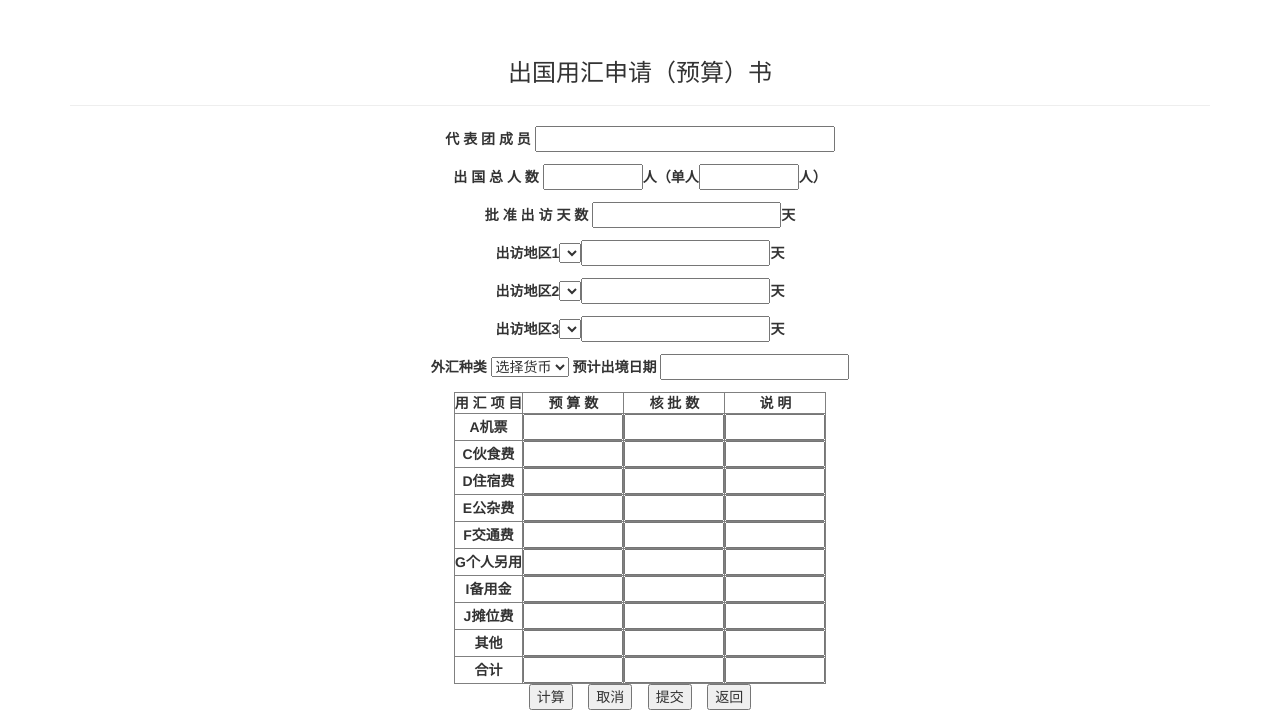
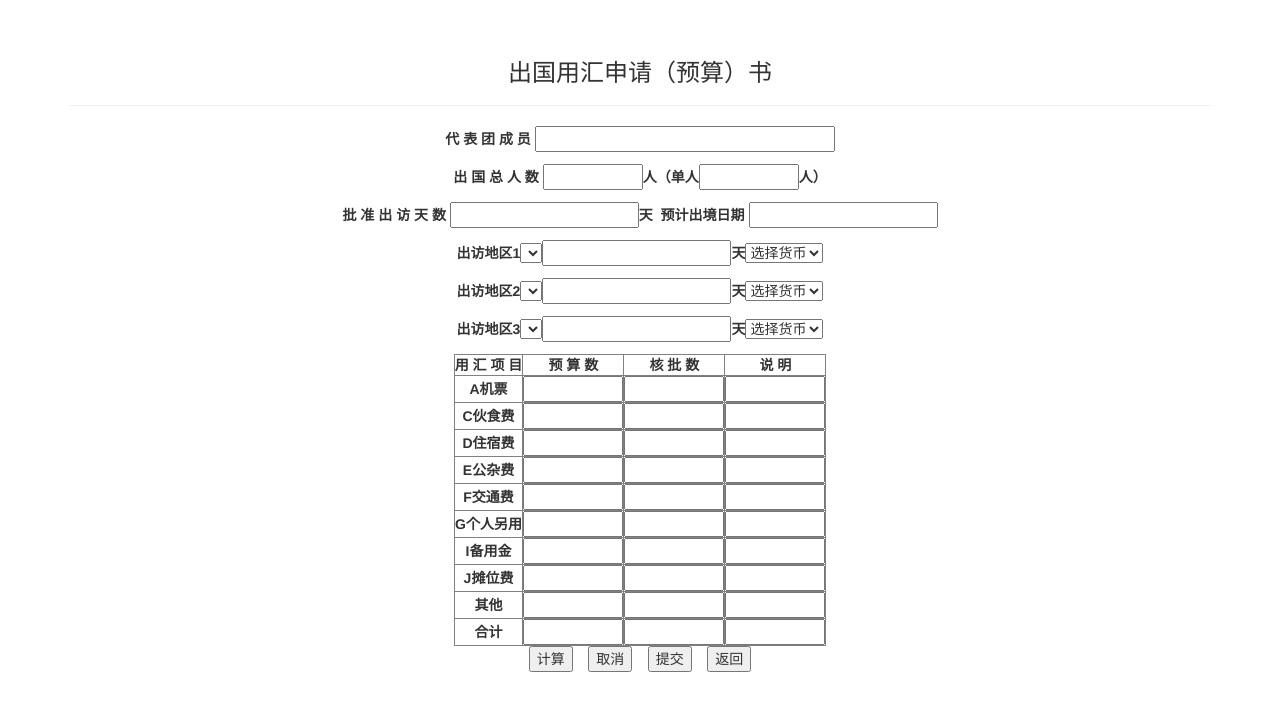
Before and after one commit to butter007/travelabord, a Python web app: template app/templates/add01.html in a window 1280 px wide. Shown: the part 52-776 px from the top of the page. Run offline with Jinja, Linux system fonts and the light colour scheme; the template is opened without the code that fills it, so the values that code supplies are empty; some libraries are stand-ins or nearby versions.

Commit message:
验证页面数据合理性2

```diff
--- a/app/templates/add01.html
+++ b/app/templates/add01.html
@@ -14,23 +14,37 @@
 </div>
 <form action="{{ url_for('main.addexecute') }}" method="post">
 <div align="center">
-    <p><label>代&nbsp;表&nbsp;团&nbsp;成&nbsp;员&nbsp;</label><input style="width: 300px" name="peoplesname" id="peoplesname"></p>
+    <p><label>代&nbsp;表&nbsp;团&nbsp;成&nbsp;员&nbsp;</label><input style="width: 300px" name="peoplesname" id="peoplesname"><font hidden color="red" id="peopleinfo"><span>1</span></font></p>
     <p><label>出&nbsp;国&nbsp;总&nbsp;人&nbsp;数&nbsp;</label><input style="width: 100px" id="peoples" name="peoples"><label>人</label><label>（单人</label><input style="width: 100px" name="single" id="single"><label>人）</label></p>
-    <p><label>批&nbsp;准&nbsp;出&nbsp;访&nbsp;天&nbsp;数&nbsp;</label><input id="days" name="days"><label>天</label></p>
-    <p><label>出访地区1</label><select name="area1"  id="area1"></select><input name="area1days"><label>天</label></p>
-    <p><label>出访地区2</label><select name="area2"  id="area2"></select><input name="area2days"><label>天</label></p>
-    <p><label>出访地区3</label><select name="area3"  id="area3"></select><input name="area3days"><label>天</label> </p>
-    <p><label>外汇种类</label>
-        <select name="cashtype" id="cashtype">
+    <p><label>批&nbsp;准&nbsp;出&nbsp;访&nbsp;天&nbsp;数&nbsp;</label><input id="days" name="days"><label>天&nbsp;&nbsp;</label><label>预计出境日期</label>
+        <input name="expectdate"   id="datepicker" type="text"></p>
+    <p><label>出访地区1</label><select name="area1"  id="area1"></select><input name="area1days"><label>天</label><select name="cashtype" id="cashtype1">
             <option value="0">选择货币</option>
             <option value="美元">美元</option>
             <option value="欧元">欧元</option>
             <option value="日元">日元</option>
             <option value="港币">港币</option>
             <option value="英镑">英镑</option>
-        </select>
-        <label>预计出境日期</label>
-        <input name="expectdate"   id="datepicker" type="text">
+        </select></p>
+    <p><label>出访地区2</label><select name="area2"  id="area2"></select><input name="area2days"><label>天</label><select name="cashtype" id="cashtype2">
+            <option value="0">选择货币</option>
+            <option value="美元">美元</option>
+            <option value="欧元">欧元</option>
+            <option value="日元">日元</option>
+            <option value="港币">港币</option>
+            <option value="英镑">英镑</option>
+        </select></p>
+    <p><label>出访地区3</label><select name="area3"  id="area3"></select><input name="area3days"><label>天</label><select name="cashtype" id="cashtype3">
+            <option value="0">选择货币</option>
+            <option value="美元">美元</option>
+            <option value="欧元">欧元</option>
+            <option value="日元">日元</option>
+            <option value="港币">港币</option>
+            <option value="英镑">英镑</option>
+        </select></p>
+    <p>
+
+
     </p>
 </div>
 <div align="center">
@@ -151,9 +165,7 @@ laydate.render({
 
     $("#calculate").click(function(){
         var peoples = $("#peoples").val();
-
         var days =$("#days").val();
-
         var countryType1 = $("#area1").val()
 
         if(countryType1==''){
@@ -177,14 +189,13 @@ laydate.render({
                 var peoplesname = $.trim($("#peoplesname").val())
                 if(peoplesname=='')
                 {
-                    alert("代表团成员未填写！")
-                    $("#peoplesname").val("")
+                    var peopleinfo = $("#peopleinfo");
+                    peopleinfo.show();
+                    peopleinfo.find('span').text("请输入代表团成员");
+                    $("#peoplesname").val("");
                     $("#peoplesname").focus();
                     return;
                 }
             });
-
-
-
     </script>
 {% endblock %}
```
